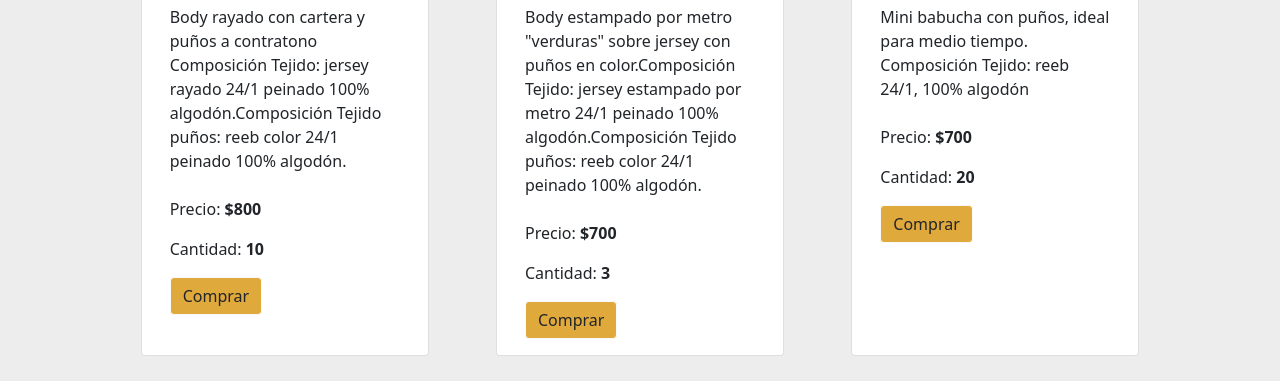
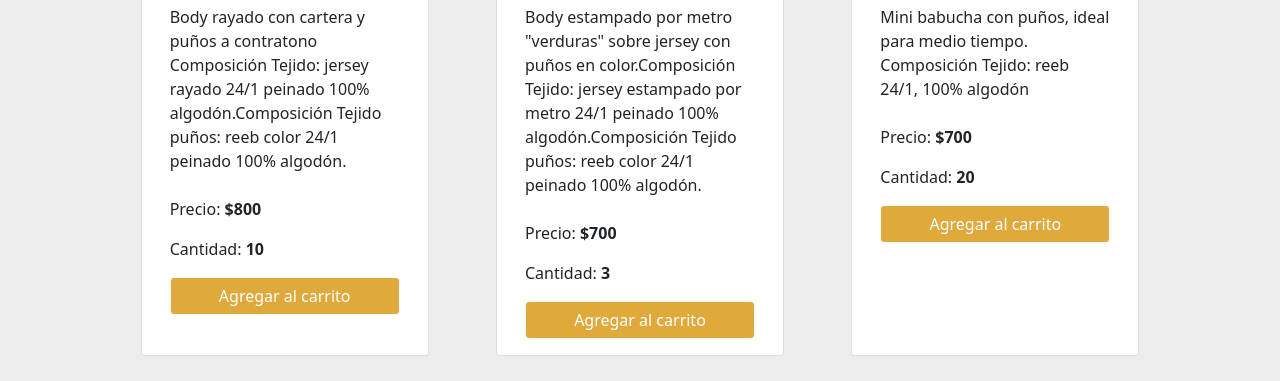
Before and after one commit to JuanIgnacioEscobar/Desafio-Final_JS_CoderHouse, a plain HTML site: page index.html in a window 1280 px wide. Shown: the part 649-1030 px from the top of the page. Drawn offline with nearby package versions, Linux system fonts and the light colour scheme.

Commit message:
solucionando el carrito

```diff
--- a/css/style.css
+++ b/css/style.css
@@ -61,14 +61,19 @@ body{
 .titulo-card{
     text-align: center;
 }
-.comprar{
-    text-align: center;
+.btn-primary{
     background: #E0A93B;
     border-color: #fafafa;
 }
-.btn:focus{
+.btn-primary:focus{
     box-shadow: none;
 }
+.card-footer {
+    padding: 0;
+    background-color: rgba(0,0,0,0);
+    border-top: none;
+}
+
 .cards-productos{
     justify-content: space-around;
     flex-flow: row wrap;
--- a/index.html
+++ b/index.html
@@ -55,8 +55,7 @@
                             <button type="button" class="btn-close" data-bs-dismiss="modal" aria-label="Close"></button>
                         </div>
                         <div class="modal-body list-group">
-                            <p class="no-productos" id="precio-total">No hay productos
-                                <b id="contador">0</b>
+                            <p class="no-productos" id="precio-total">No hay productos añadidos
                             </p>
                         </div>
                         <div class="modal-footer">
--- a/scripts.js
+++ b/scripts.js
@@ -39,7 +39,12 @@ for(let i = 0; i < baseDeDatos.length; i++) {
                         <br>
                         Precio: <strong>${baseDeDatos[i].precio}</strong></p>
                         <p>Cantidad: <strong>${baseDeDatos[i].stock}</strong></p>
-                    <button class="btn comprar" onclick="agregarProducto(${JSON.stringify(baseDeDatos[i])})">Comprar</button>
+                        <div class="card-footer">
+                        <button class="btn btn-primary" style="width:100%"
+                        onclick='agregarProducto(${JSON.stringify(
+                        baseDeDatos[i]
+                        )})'>Agregar al carrito</button>
+                        </div>
                 </div>
                 </div> `
     }
```
